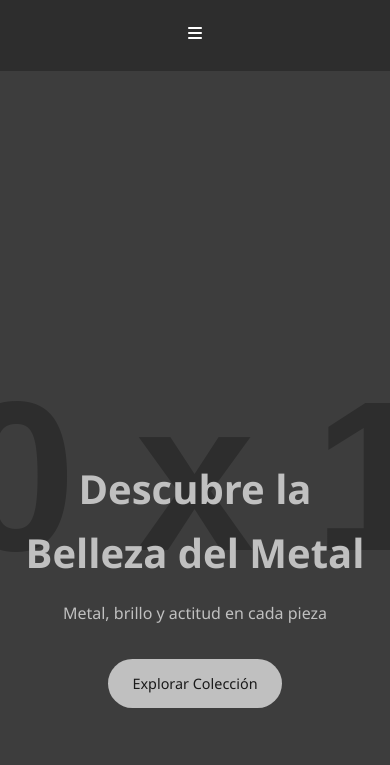
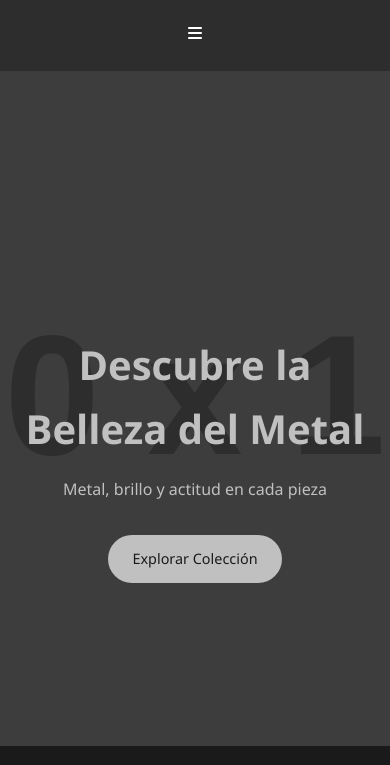
Before and after one commit to Brunosalvatore2604/Punto-Metal, a website: page public/index.html in a window 390 px wide. Shown: the part 79-844 px from the top of the page. Drawn offline with Linux system fonts and the light colour scheme; no server answers; placeholder pictures from the web are drawn by us.

Commit message:
bombita fono

```diff
--- a/public/css/style.css
+++ b/public/css/style.css
@@ -479,9 +479,11 @@ footer {
 
     /* Hero */
     #hero {
-        padding-top: 180px;
+        padding-top: 100px;
         height: auto;
-        min-height: 100vh;
+        min-height: 80vh;
+        display: flex;
+        align-items: center;
     }
 
     .hero-content h1 {
```
